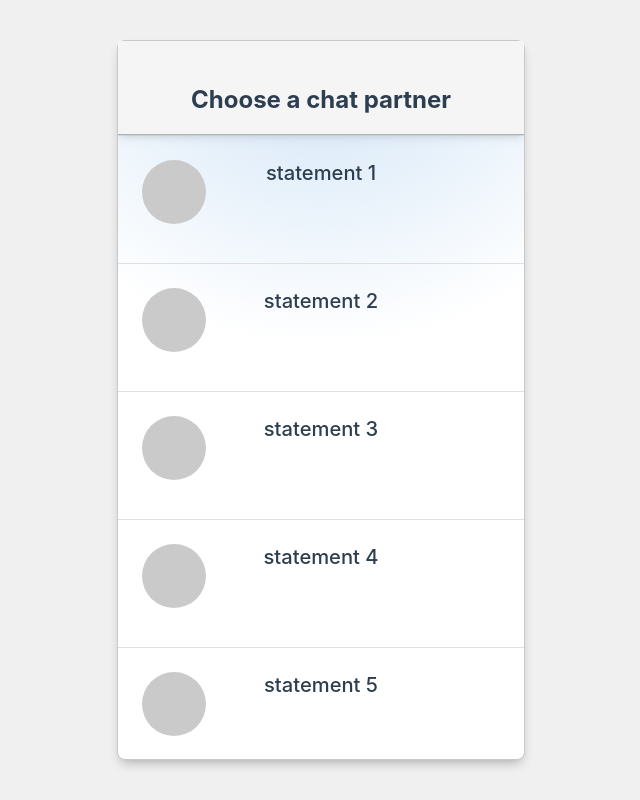
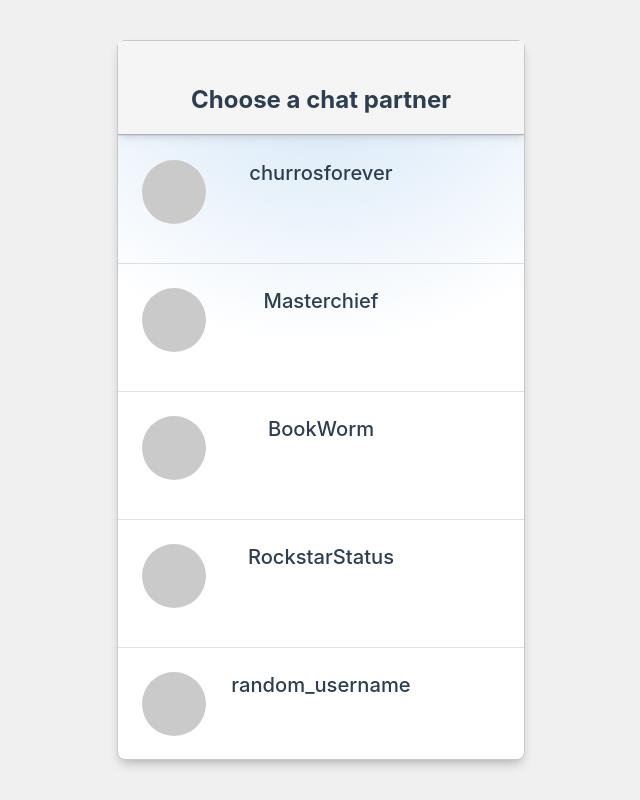
Before and after one commit to MatsErdkamp/vite-vue-anonymous-chatapp, a Vue app: page /chats in a window 1280 px wide. Shown: the whole page, without its empty margins (319-959 px from the left). Built offline with nearby package versions, Linux system fonts and the light colour scheme.

Commit message:
changed the names

```diff
--- a/src/components/Chats.vue
+++ b/src/components/Chats.vue
@@ -27,7 +27,7 @@
 
 <script setup>
 
-const users = ['statement 1', 'statement 2', 'statement 3', 'statement 4', 'statement 5', 'statement 6', 'statement 7', 'statement 8',]
+const users = ['churrosforever', 'Masterchief', 'BookWorm', 'RockstarStatus', 'random_username', 'PlayfulPenguin', 'Blossom']
 
 </script>
 
```
